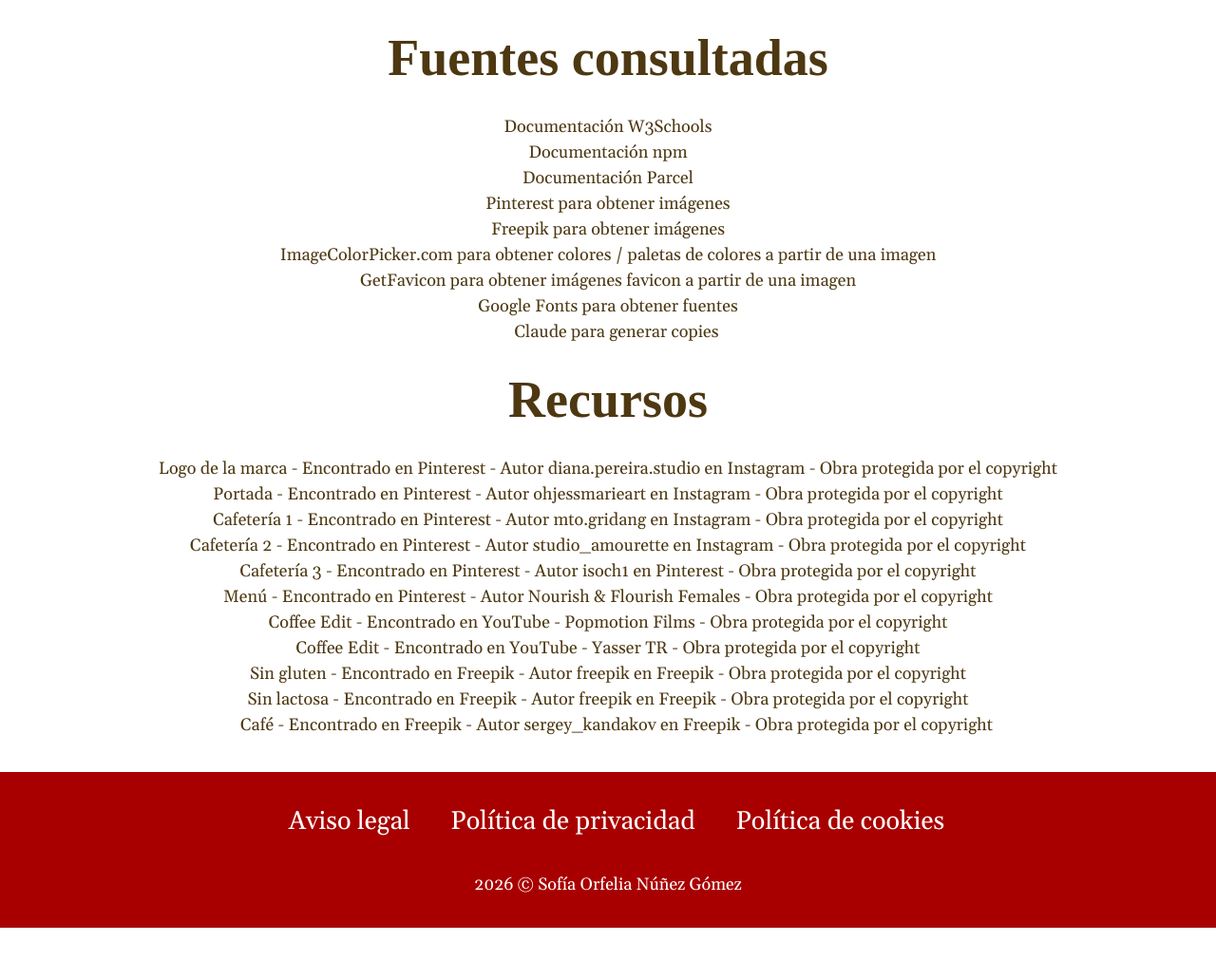
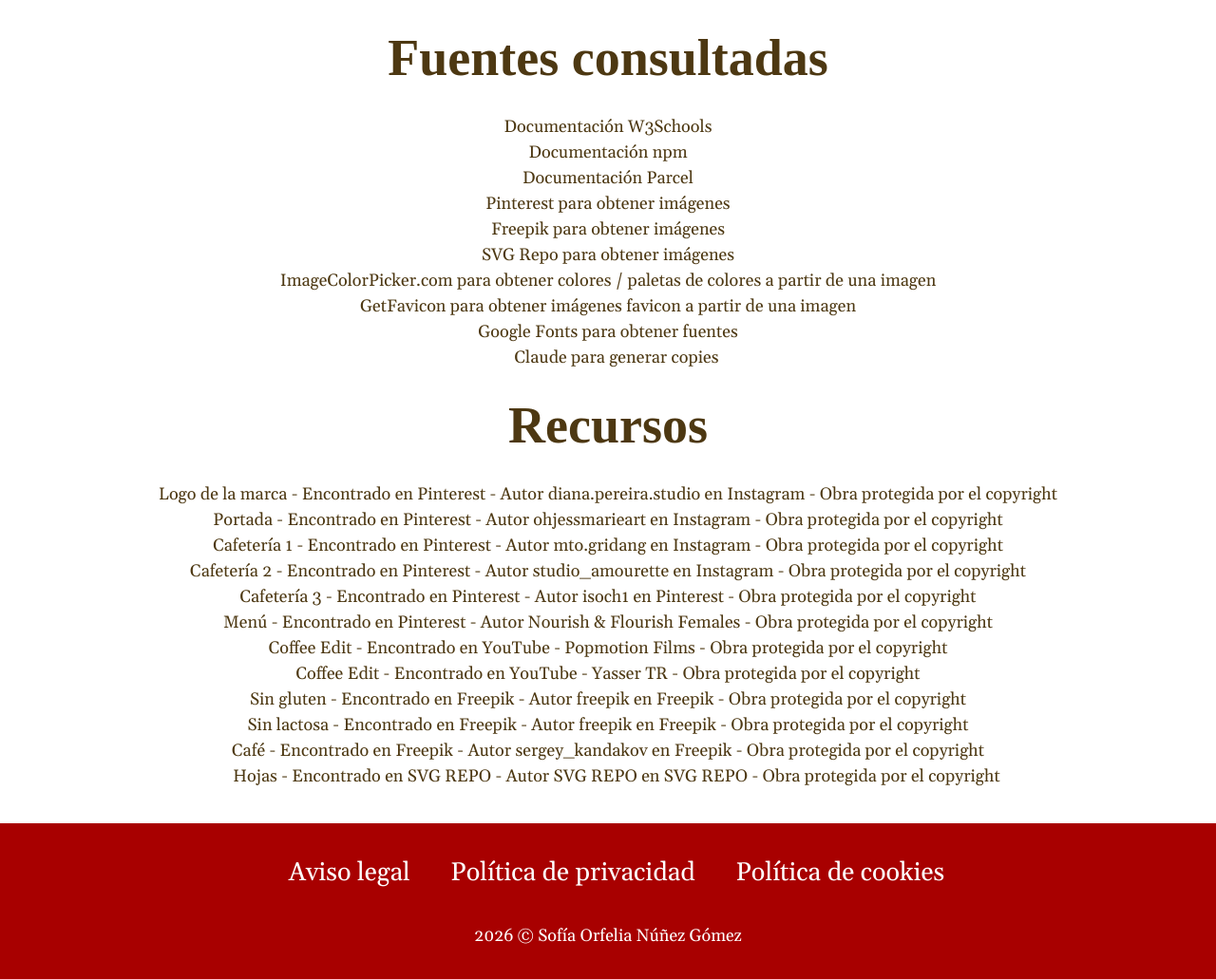
Before and after one commit to snunezgo/tacita-paula, a website built with Parcel: page src/links/index.html in a window 1280 px wide. Shown: the part 198-1229 px from the top of the page at 95% size. Before the commit the page ends 1175 px from the top, so only its background shows below. Built offline with nearby package versions, Linux system fonts and the light colour scheme; a web font is replaced by a local one.

Commit message:
PAC2 leaves

```diff
--- a/src/links/index.html
+++ b/src/links/index.html
@@ -49,6 +49,7 @@
                 <li><a href="https://parceljs.org/docs/">Documentación Parcel</a></li>
                 <li><a href="https://es.pinterest.com/">Pinterest para obtener imágenes</a></li>
                 <li><a href="https://www.freepik.es/app">Freepik para obtener imágenes</a></li>
+                <li><a href="https://www.svgrepo.com/">SVG Repo para obtener imágenes</a></li>
                 <li><a href="https://www.freepik.es/app">ImageColorPicker.com para obtener colores / paletas de colores a partir de una imagen</a></li>
                 <li><a href="https://genfavicon.com/es">GetFavicon para obtener imágenes favicon a partir de una imagen</a></li>
                 <li><a href="https://fonts.google.com/">Google Fonts para obtener fuentes</a></li>
@@ -69,6 +70,7 @@
                 <li><a href="https://www.magnific.com/es/vector-gratis/conjunto-etiquetas-gluten-dibujadas-mano_125986965.htm">Sin gluten - Encontrado en Freepik - Autor freepik en Freepik - Obra protegida por el copyright</a></li>
                 <li><a href="https://www.magnific.com/es/vector-gratis/conjunto-etiquetas-lactosa-dibujado-mano_125987333.htm">Sin lactosa - Encontrado en Freepik - Autor freepik en Freepik - Obra protegida por el copyright</a></li>
                 <li><a href="https://www.magnific.com/es/vector-gratis/coleccion-logotipos-cafe_1389346.htm#fromView=search&page=1&position=1&uuid=58d028c4-c298-48c5-ba49-21ffa7323675&query=coffee+logo">Café - Encontrado en Freepik - Autor sergey_kandakov en Freepik - Obra protegida por el copyright</a></li>
+                <li><a href="https://www.svgrepo.com/svg/530302/leaves-2">Hojas - Encontrado en SVG REPO - Autor SVG REPO en SVG REPO - Obra protegida por el copyright</a></li>
             </ul>
         </div>
     </main>
```
